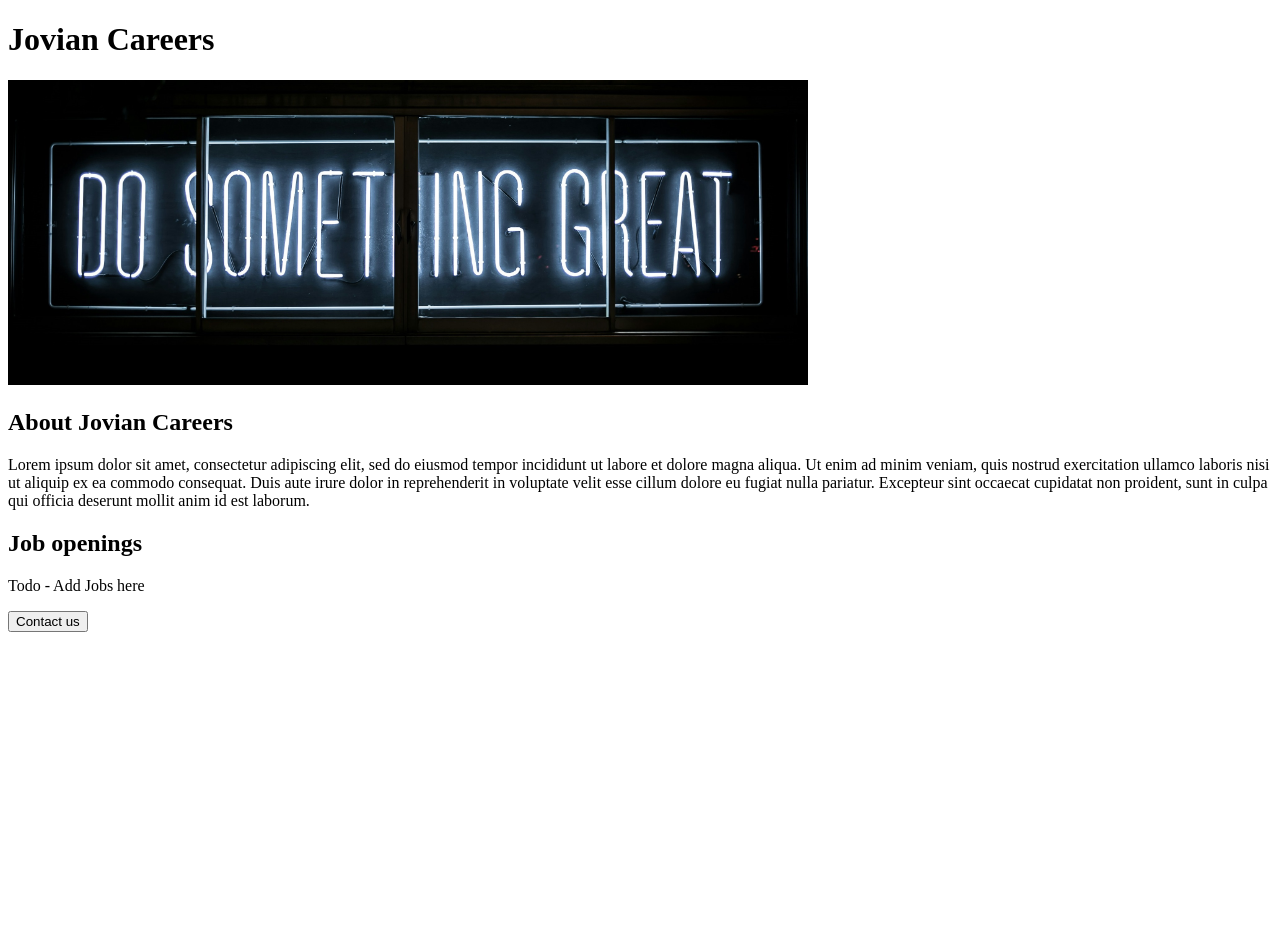
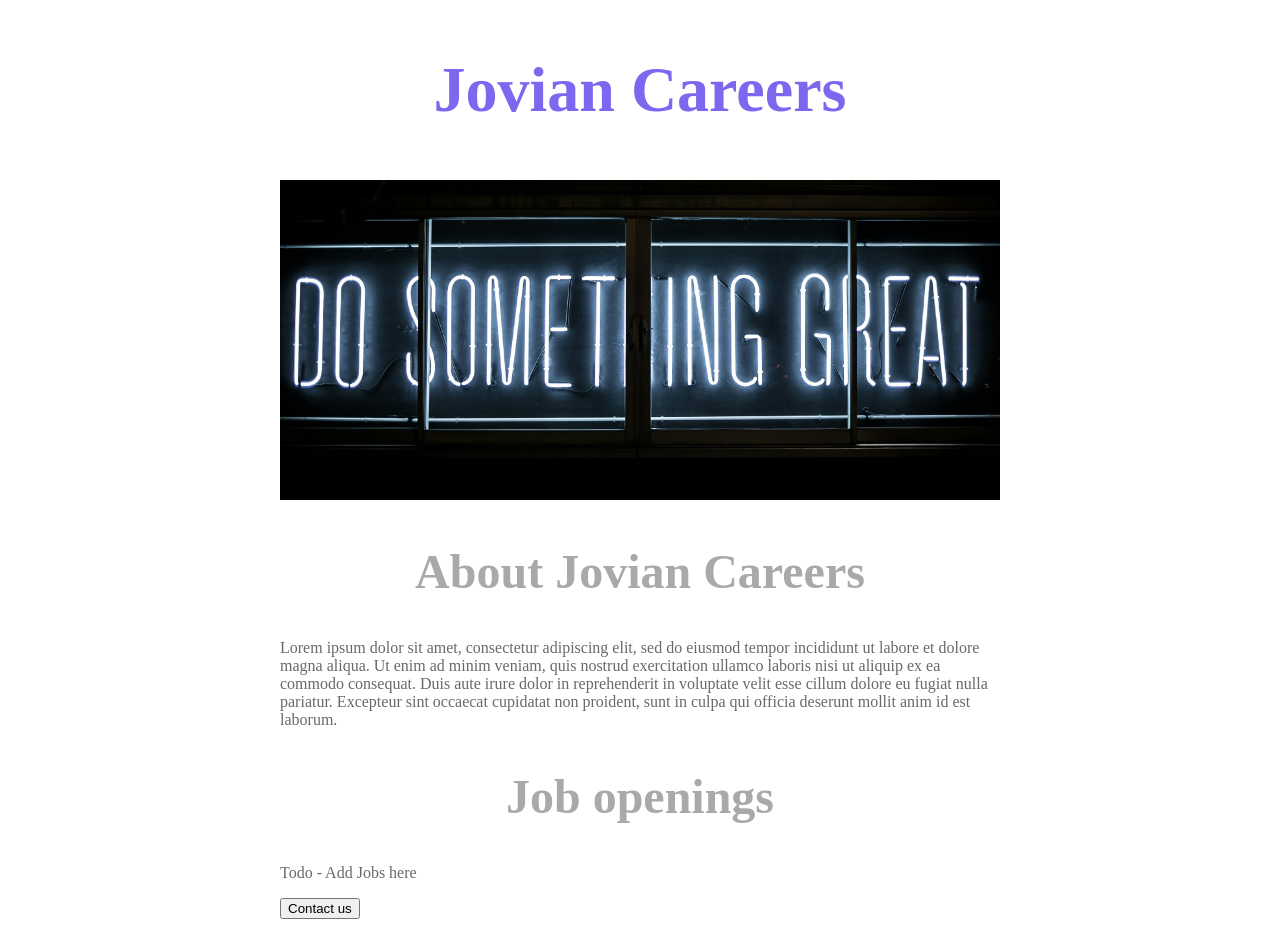
Before and after one commit to tom-maghanga/jovian-flask, a Flask app: page / in a window 1280 px wide. Before the commit the page ends 632 px from the top, so only its background shows below. Run offline with Flask 3, Linux system fonts and the light colour scheme.

Commit message:
Stylesheet added

```diff
--- a/templates/home.html
+++ b/templates/home.html
@@ -1,12 +1,42 @@
 <!DOCTYPE html>
 <html lang="en">
 <head>
+    <style>
+        h1{
+            font-family: "Raleway";
+            font-size : 4rem;
+            color: mediumslateblue;
+            text-align: center;
+        }
+
+        #banner{
+            width: 100%;
+            height: 320px;
+            object-fit: cover;
+        }
+
+        h2{
+            font-size: 3rem;
+            font-family: Raleway;
+            color: darkgrey;
+            text-align: center;
+        }
+        p{
+            font-family: Raleway;
+            color: dimgray;
+        }
+        #container{
+            max-width: 720px;
+            margin: 0 auto 0 auto;
+        }
+    </style>
     <meta charset="UTF-8">
     <title>Jovian Careers</title>
 </head>
 <body>
+<section id="container">
 <h1>Jovian Careers</h1>
-<img src="../static/banner.jpg" width="800px">
+<img src="../static/banner.jpg" id="banner">
 
 <h2>About Jovian Careers</h2>
 <p>
@@ -19,6 +49,7 @@ Lorem ipsum dolor sit amet, consectetur adipiscing elit, sed do eiusmod tempor i
 <h2>Job openings</h2>
 <p>Todo - Add Jobs here</p>
 
-<button>Contact us</button>
+<button style="text-align: center">Contact us</button>
+</section>
 </body>
 </html>
```
